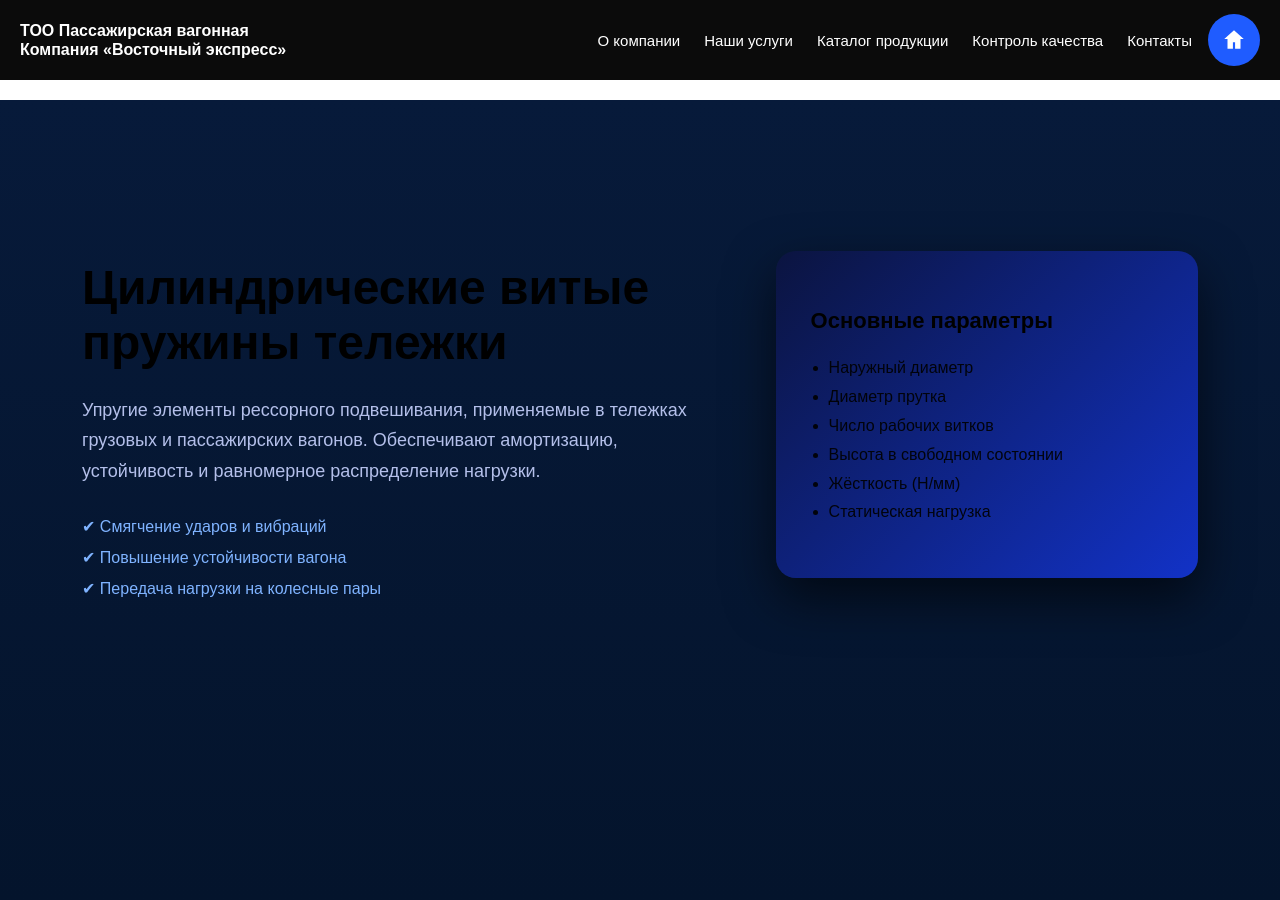
After one commit to sungaterlanuly22-sketch/orientexpress, a Flask app: page /spring in a window 1280 px wide. The commit adds this page. Run offline with Flask 3, Linux system fonts and the light colour scheme.

Commit message:
add spring page and update css

```diff
--- a/app.py
+++ b/app.py
@@ -65,5 +65,11 @@ def contact():
 
     return render_template("contact.html")
 
+@app.route("/spring")
+def spring():
+    return render_template("spring.html")
+
+
+
 if __name__ == "__main__":
     app.run()
--- a/static/style.css
+++ b/static/style.css
@@ -1146,3 +1146,67 @@ img, video{
   padding:120px 20px 80px;
   min-height:100vh;
 }
+/* ===== PRODUCT PAGE ===== */
+
+.product-page{
+  background:linear-gradient(180deg,#071a3a 0%, #04142c 100%);
+  padding:120px 20px 80px;
+  min-height:100vh;
+}
+
+.product-hero{
+  display:grid;
+  grid-template-columns:1.2fr 0.8fr;
+  gap:60px;
+  align-items:center;
+}
+
+.product-left h1{
+  font-size:48px;
+  margin-bottom:25px;
+}
+
+.product-left .lead{
+  font-size:18px;
+  line-height:1.7;
+  opacity:0.9;
+  margin-bottom:30px;
+}
+
+.product-features div{
+  margin-bottom:12px;
+  font-size:16px;
+  color:#7fb3ff;
+}
+
+/* карточка параметров */
+.spec-card{
+  background:linear-gradient(135deg,#0b1440,#1232c7);
+  padding:35px;
+  border-radius:20px;
+  box-shadow:0 20px 50px rgba(0,0,0,0.6);
+}
+
+.spec-card h3{
+  margin-bottom:20px;
+  font-size:22px;
+}
+
+.spec-card ul{
+  padding-left:18px;
+  line-height:1.8;
+  opacity:0.9;
+}
+
+/* адаптив */
+@media(max-width:900px){
+
+  .product-hero{
+    grid-template-columns:1fr;
+  }
+
+  .product-left h1{
+    font-size:34px;
+  }
+
+}
--- /dev/null
+++ b/templates/spring.html
@@ -0,0 +1,43 @@
+{% extends "base.html" %}
+{% block content %}
+
+<section class="product-page">
+
+  <div class="product-hero container">
+
+    <div class="product-left">
+      <h1>Цилиндрические витые пружины тележки</h1>
+
+      <p class="lead">
+        Упругие элементы рессорного подвешивания, применяемые в тележках
+        грузовых и пассажирских вагонов. Обеспечивают амортизацию,
+        устойчивость и равномерное распределение нагрузки.
+      </p>
+
+      <div class="product-features">
+        <div>✔ Смягчение ударов и вибраций</div>
+        <div>✔ Повышение устойчивости вагона</div>
+        <div>✔ Передача нагрузки на колесные пары</div>
+      </div>
+    </div>
+
+    <div class="product-right">
+      <div class="spec-card">
+        <h3>Основные параметры</h3>
+
+        <ul>
+          <li>Наружный диаметр</li>
+          <li>Диаметр прутка</li>
+          <li>Число рабочих витков</li>
+          <li>Высота в свободном состоянии</li>
+          <li>Жёсткость (Н/мм)</li>
+          <li>Статическая нагрузка</li>
+        </ul>
+      </div>
+    </div>
+
+  </div>
+
+</section>
+
+{% endblock %}
```
